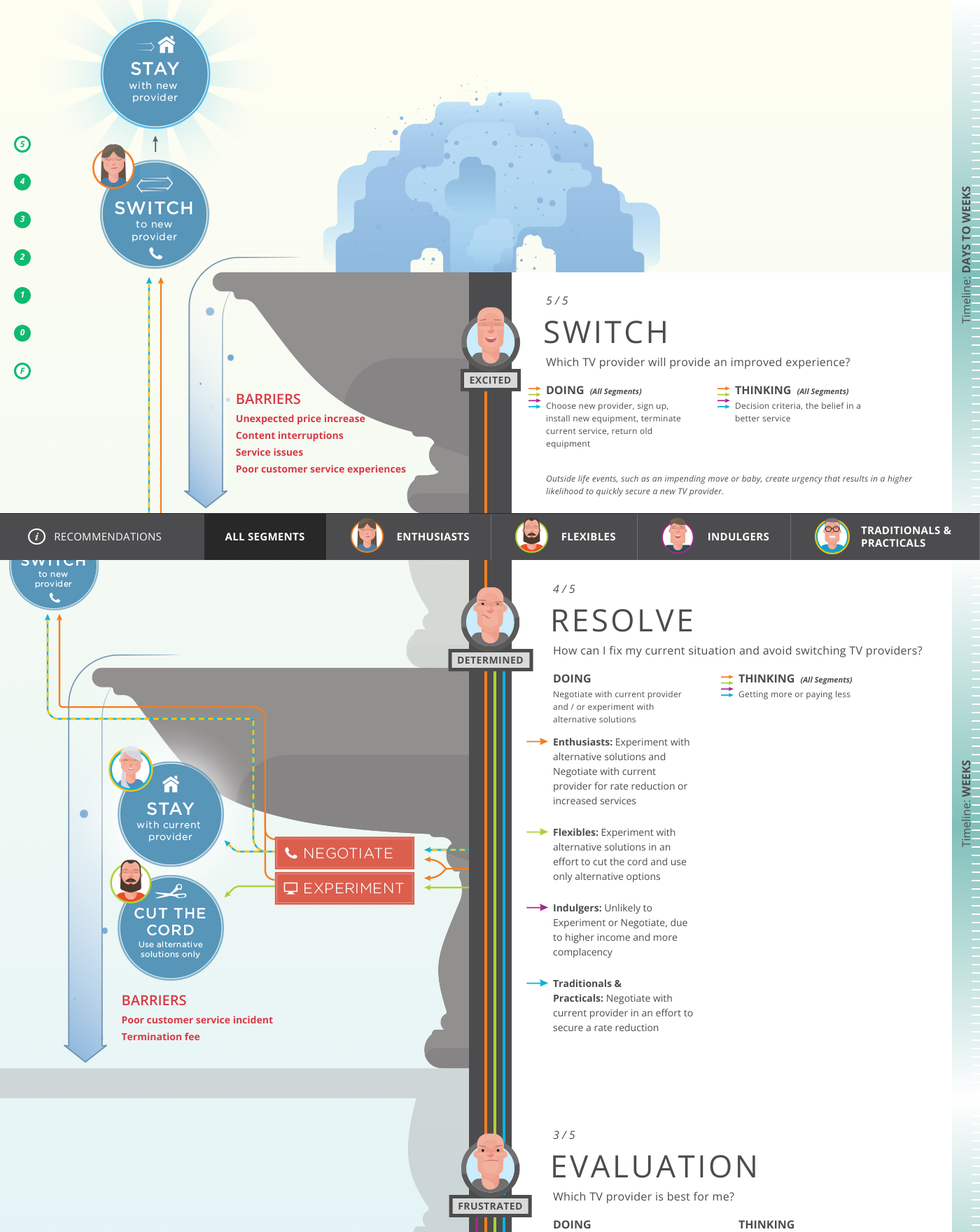
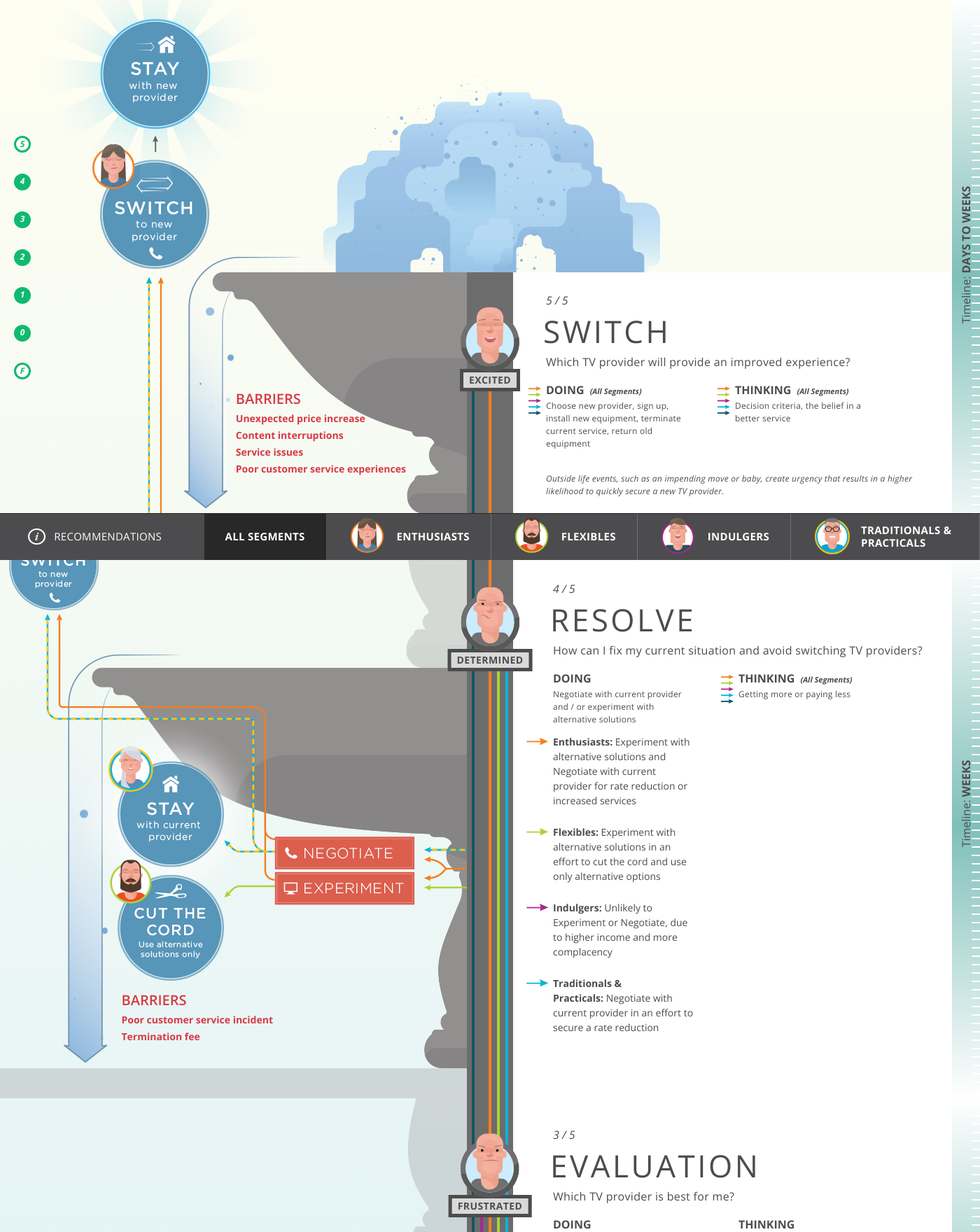
Before and after one commit to EggStrategy/dish-path-purchase, a PHP site: page / in a window 1400 px wide. Shown: the top 1760 px of the page at 70% size. Run offline with PHP 8.4, Linux system fonts and the light colour scheme; some libraries are stand-ins or nearby versions.

Commit message:
Update Arrow All / Add Histpanic path

```diff
--- a/assets/css/application.css
+++ b/assets/css/application.css
@@ -265,8 +265,8 @@ em {
 
 .arrows-all {
   width: 18px;
-  height: 33px;
-  background: url('/assets/images/arrows-all.svg?1409113173') no-repeat;
+  height: 41px;
+  background: url('/assets/images/arrows-all.svg?1411498783') no-repeat;
 }
 
 .arrow-up-full-view {
@@ -1081,10 +1081,10 @@ a {
   position: absolute;
   top: 0;
   left: 50%;
-  width: 61px;
+  width: 66px;
   height: 100%;
-  margin-left: -30px;
-  background: #4c4c4e;
+  margin-left: -33px;
+  background: #6c6c6c;
 }
 
 .stage-mood {
@@ -1121,20 +1121,24 @@ a {
   top: 160px;
 }
 
+.stage-paths .path-5 {
+  left: 7px;
+  background: #115663;
+}
 .stage-paths .path-1 {
-  left: 9px;
+  left: 19px;
   background: #a8268e;
 }
 .stage-paths .path-2 {
-  left: 22px;
+  left: 31px;
   background: #f47e20;
 }
 .stage-paths .path-3 {
-  right: 22px;
+  right: 19px;
   background: #aed137;
 }
 .stage-paths .path-4 {
-  right: 9px;
+  right: 7px;
   background: #0cb3da;
 }
 
--- a/assets/sass/global/_colors.scss
+++ b/assets/sass/global/_colors.scss
@@ -13,6 +13,7 @@ $turq:      #7fbfb9;
 $lime:      #aed137;
 $lt-green:  #0fba70;
 $green:     #438e47;
+$dk-green:  #115663;
 
 $sky-blue:  #c7eafb;
 $blue:      #0cb3da;
--- a/assets/sass/global/_icons.scss
+++ b/assets/sass/global/_icons.scss
@@ -117,7 +117,7 @@
 
 .arrows-all {
   width: 18px;
-  height: 33px;
+  height: 41px;
   background: $arrows-all no-repeat;
 }
 
--- a/assets/sass/stage/_paths.scss
+++ b/assets/sass/stage/_paths.scss
@@ -3,10 +3,10 @@
   position: absolute;
   top: 0;
   left: 50%;
-  width: 61px;
+  width: 66px;
   height: 100%;
-  margin-left: -30px;
-  background: $dk-grey;
+  margin-left: -33px;
+  background: $grey;
 
 }
 
@@ -40,23 +40,28 @@
 }
 
 .stage-paths {
+  .path-5 {
+    left: 7px;
+    background: $dk-green;
+  }
+
   .path-1 {
-    left: 9px;
+    left: 19px;
     background: $purple;
   }
 
   .path-2 {
-    left: 22px;
+    left: 31px;
     background: $orange;
   }
 
   .path-3 {
-    right: 22px;
+    right: 19px;
     background: $lime;
   }
 
   .path-4 {
-    right: 9px;
+    right: 7px;
     background: $blue;
   }
 }
--- a/views/stage-1.php
+++ b/views/stage-1.php
@@ -73,6 +73,7 @@
       <div class="mood">Angry</div>
     </div>
 
+    <div class="path-5" data-segment="hispanics"></div>
     <div class="path-1" data-segment="indulgers"></div>
     <div class="path-2" data-segment="enthusiasts"></div>
     <div class="path-3" data-segment="flexibles"></div>
--- a/views/stage-2.php
+++ b/views/stage-2.php
@@ -67,6 +67,7 @@
       <div class="mood">Hopeful</div>
     </div>
 
+    <div class="path-5" data-segment="hispanics"></div>
     <div class="path-1" data-segment="indulgers"></div>
     <div class="path-2" data-segment="enthusiasts"></div>
     <div class="path-3" data-segment="flexibles"></div>
--- a/views/stage-3.php
+++ b/views/stage-3.php
@@ -77,6 +77,7 @@
       <div class="mood">Frustrated</div>
     </div>
 
+    <div class="path-5" data-segment="hispanics"></div>
     <div class="path-1 path-end" data-segment="indulgers"></div>
     <div class="path-2" data-segment="enthusiasts"></div>
     <div class="path-3" data-segment="flexibles"></div>
--- a/views/stage-4.php
+++ b/views/stage-4.php
@@ -66,6 +66,7 @@
       <div class="mood">Determined</div>
     </div>
 
+    <div class="path-5" data-segment="hispanics"></div>
     <div class="path-2" data-segment="enthusiasts"></div>
     <div class="path-3 path-end" data-segment="flexibles"></div>
     <div class="path-4 path-end" data-segment="traditionals"></div>
--- a/views/stage-5.php
+++ b/views/stage-5.php
@@ -68,6 +68,7 @@
       <div class="mood">Excited</div>
     </div>
 
+    <div class="path-5 path-end" data-segment="hispanics"></div>
     <div class="path-2 path-end" data-segment="enthusiasts"></div>
 
   </div>
```
Also changed, not shown: assets/images/arrows-all.svg.
